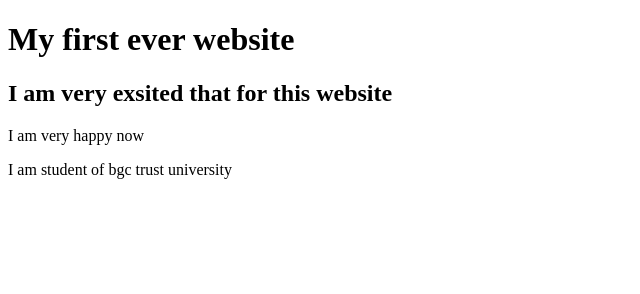
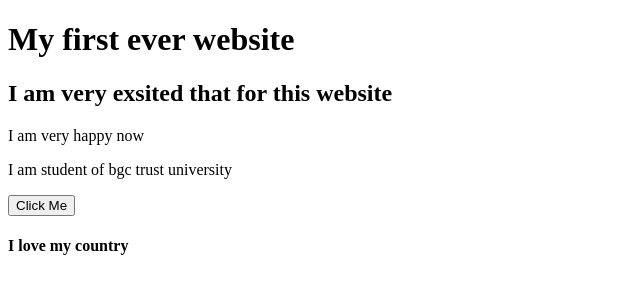
Before and after one commit to RakibulEshan/my-first-website, a plain HTML site: page index.html in a window 1280 px wide. Shown: the whole page, without its empty margins (0-640 px from the left). Drawn offline with Linux system fonts and the light colour scheme.

Commit message:
update button

```diff
--- a/index.html
+++ b/index.html
@@ -11,5 +11,7 @@
     <h2>I am very exsited that for this website</h2>
     <p>I am very happy now</p>
     <p>I am student of bgc trust university</p>
+    <button>Click Me</button>
+    <h4>I love my country</h4>
 </body>
 </html>
```
